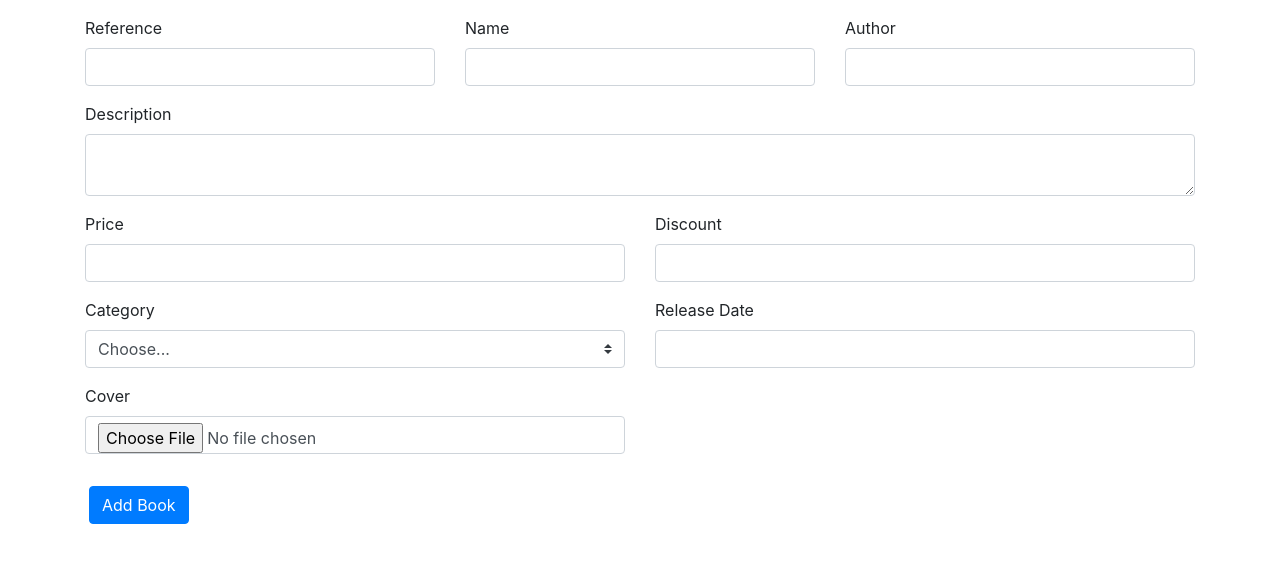
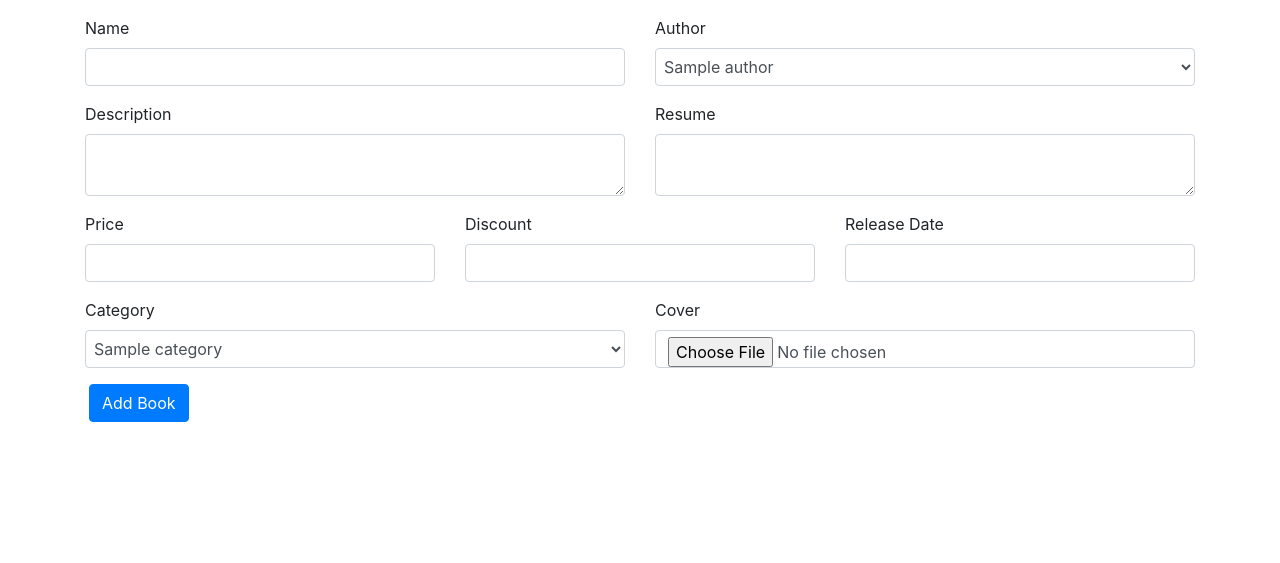
Before and after one commit to IronWael/bookAddiction-frontOffice, a PHP site: page /books/addBook.php in a window 1280 px wide. Shown: the top 563 px of the page. Run offline with PHP 8.4, Linux system fonts and the light colour scheme; tables that the repository leaves empty hold one stand-in row (values such as "Sample post"); some libraries are stand-ins or nearby versions.

Commit message:
version 2

```diff
--- a/backOffice/db.sql
+++ b/backOffice/db.sql
@@ -20,6 +20,7 @@ create table books(
     release_date date,
     idauthor int ,
     idcategory int ,
+    image varchar(255),
     constraint pk_books PRIMARY KEY (id),
     constraint fk_books_authors FOREIGN KEY (idauthor) REFERENCES authors(id),
     constraint fk_books_categories FOREIGN KEY (idcategory) REFERENCES categories(id)
--- a/backOffice/views/books/addBook.php
+++ b/backOffice/views/books/addBook.php
@@ -1,3 +1,14 @@
+<?php
+include "../../configdb/db_connector.php";
+include "../../models/category.php";
+include "../../models/author.php";
+$base = connect_to_db();//connect to the data base
+$data1 = Category::getAll();//get all the categories
+$data2= Author::getAll();//get all the authors
+
+?>
+
+
 <!DOCTYPE html>
 <html lang="en">
 
@@ -15,45 +26,60 @@
         <form name="addBookForm" method="POST" action="../../controllers/bookController.php?event=add"
             onSubmit="return verifName();" enctype="multipart/form-data">
             <div class="row text-capitalize mt-3">
-                <div class="col-md-4">
-                    <label for="basic-url">reference</label>
-                    <div class="input-group">
-                        <input type="text" class="form-control" name="resume" id="resume" aria-describedby="basic-addon3">
-                    </div>
-                </div>
-                <div class="col-md-4">
+
+                <div class="col-md-6">
                     <label for="basic-url">name</label>
                     <div class="input-group">
                         <input type="text" class="form-control" name="name" id="name" aria-describedby="basic-addon3">
                     </div>
                 </div>
-                <div class="col-md-4">
+                <div class="col-md-6">
                     <label for="basic-url">author</label>
                     <div class="input-group">
-                        <input type="text" class="form-control" name="idauthor" id="idauthor" aria-describedby="basic-addon3">
+                        <select name="idauthor" class="form-control w-100 p-1">
+                            <?php while ($author = $data2->fetchObject()) { ?>
+                            <tr>
+                                <option value=<?php echo $author->id; ?>>
+                                    <?php echo $author->name; ?>
+                            </tr>
+                            <?php } ?>
+                        </select>
                     </div>
                 </div>
             </div>
             <div class="row my-3">
-                <div class="col-md-12">
+                <div class="col-md-6">
                     <label for="basic-url">Description</label>
-                    <textarea class="form-control" name="description" id="description" aria-label="With textarea"></textarea>
+                    <textarea class="form-control" name="description" id="description"
+                        aria-label="With textarea"></textarea>
                 </div>
+                <div class="col-md-6">
+                    <label for="basic-url">Resume</label>
+                    <textarea class="form-control" name="resume" id="resume" aria-label="With textarea"></textarea>
+                </div>
+
             </div>
             <div class="row text-capitalize">
-                <div class="col-md-6">
+                <div class="col-md-4">
                     <label for="basic-url">price</label>
                     <div class="input-group">
                         <input type="text" class="form-control" name="price" id="price" aria-describedby="basic-addon3">
                     </div>
                 </div>
-                <div class="col-md-6">
+                <div class="col-md-4">
                     <label for="basic-url">discount</label>
                     <div class="input-group">
-                        <input type="text" class="form-control" name="discount" id="discount" aria-describedby="basic-addon3">
+                        <input type="text" class="form-control" name="discount" id="discount"
+                            aria-describedby="basic-addon3">
                     </div>
                 </div>
-
+                <div class="col-md-4">
+                    <label for="basic-url">Release Date</label>
+                    <div class="input-group">
+                        <input type="text" class="form-control" name="release_date" id="release_date"
+                            aria-describedby="basic-addon3">
+                    </div>
+                </div>
 
             </div>
             <div class="row mt-3">
@@ -61,32 +87,39 @@
                     <label for="basic-url">Category</label>
                     <div class="input-group">
 
-                        <select class="custom-select" name="idcategory" id="idcategory">
-                            <option selected>Choose...</option>
-                            <option value="1">Biography</option>
-                            <option value="2">Computing</option>
-                            <option value="3">Business</option>
+                        <select name="idcategory" class="form-control w-100 p-1">
+
+
+
+                            <?php while ($category = $data1->fetchObject()) { ?>
+                            <tr>
+                                <option value=<?php echo $category->id; ?>>
+
+                                    <?php echo $category->name; ?>
+
+                            </tr>
+                            <?php } ?>
+
+
+
                         </select>
                     </div>
                 </div>
                 <div class="col-md-6">
-                    <label for="basic-url">Release Date</label>
+                    <label for="basic-url">Cover</label>
                     <div class="input-group">
-                        <input type="text" class="form-control" name="release_date" id="release_date" aria-describedby="basic-addon3">
+
+                        <input type="file" class="form-control" name="img" required />
                     </div>
+
                 </div>
+            </div>
 
-            </div>
-            <div class="row mt-3">
-            <div class="col-6">
-            <label for="basic-url">Cover</label>
-                                    <input type="file" class="form-control" name="img" required /></p>
-                            </div>
-            </div>
             <div class="row mt-3 ml-1">
 
                 <button class="btn btn-primary">Add Book</button>
             </div>
+
         </form>
     </div>
 
```
Also changed, not shown: backOffice/controllers/bookController.php (+15 -0 lines), backOffice/models/book.php (+5 -3 lines), backOffice/views/books/editBook.php (+24 -16 lines).
